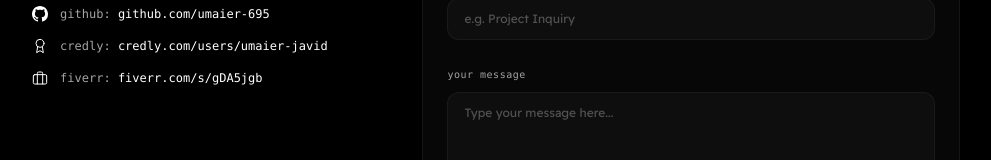
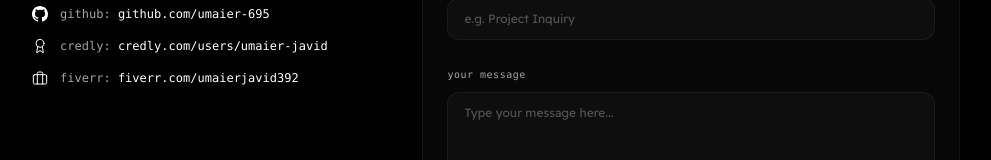
Before and after one commit to umaier-695/root-website, a React (Vite) app: page / in a window 1280 px wide. Shown: the part 7621-7781 px from the top of the page, without its empty margins (144-1135 px from the left). Built offline with nearby package versions, Linux system fonts and the light colour scheme.

Commit message:
fix: update Fiverr profile URL to target correct username

```diff
--- a/src/App.tsx
+++ b/src/App.tsx
@@ -1007,7 +1007,7 @@ export default function App() {
                     <svg xmlns="http://www.w3.org/2000/svg" viewBox="0 0 24 24" fill="none" stroke="currentColor" strokeWidth="1.5" strokeLinecap="round" strokeLinejoin="round" className="w-4 h-4"><rect width="20" height="14" x="2" y="7" rx="2" ry="2"/><path d="M16 21V5a2 2 0 0 0-2-2h-4a2 2 0 0 0-2 2v16"/></svg>
                   </span>
                   <span>
-                    <InteractiveWord word="fiverr:" /> <a href="https://www.fiverr.com/s/gDA5jgb" target="_blank" rel="noopener noreferrer" className="text-white hover:underline"><InteractiveWord word="fiverr.com/s/gDA5jgb" /></a>
+                    <InteractiveWord word="fiverr:" /> <a href="https://www.fiverr.com/umaierjavid392" target="_blank" rel="noopener noreferrer" className="text-white hover:underline"><InteractiveWord word="fiverr.com/umaierjavid392" /></a>
                   </span>
                 </div>
               </div>
```
